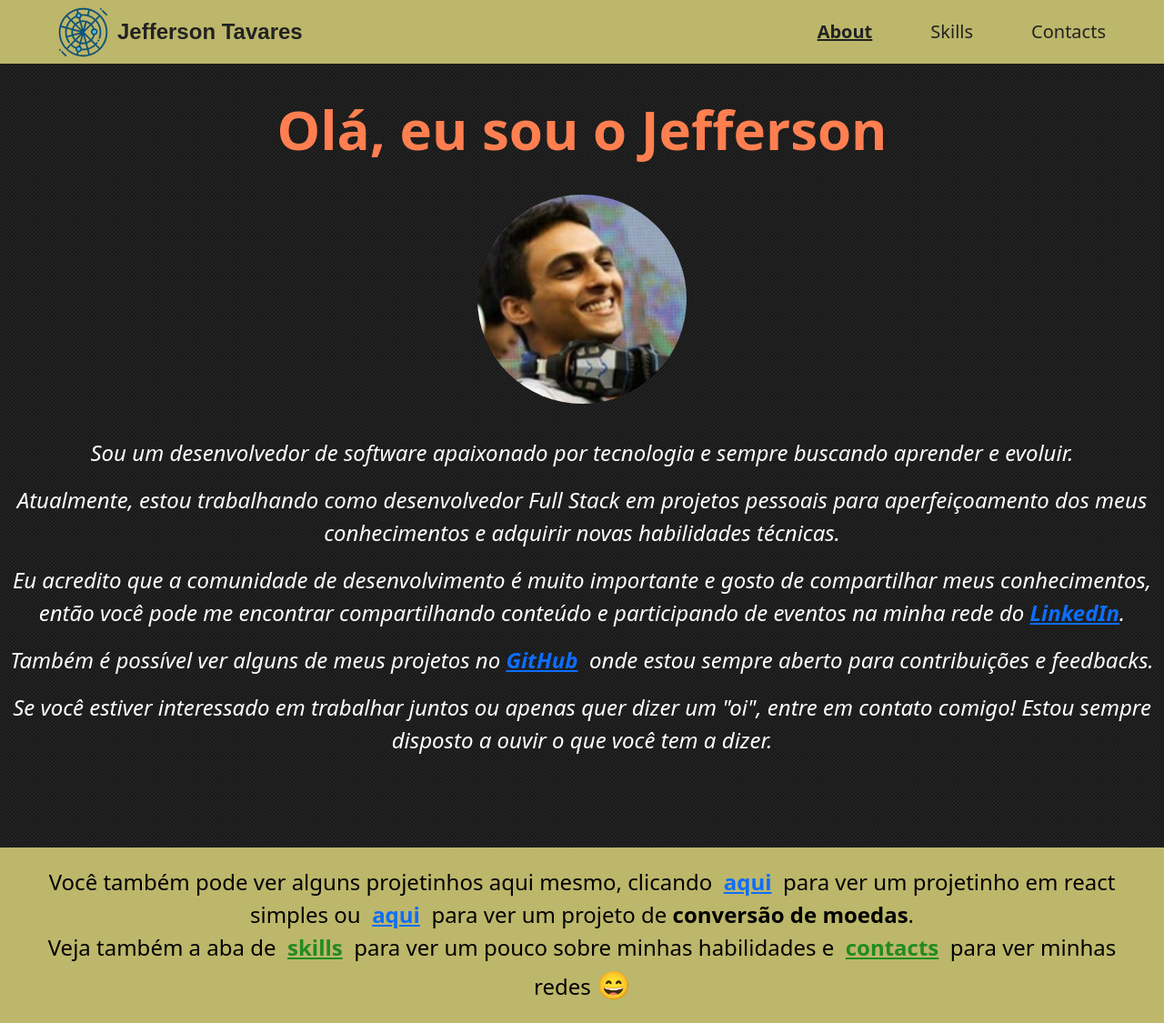
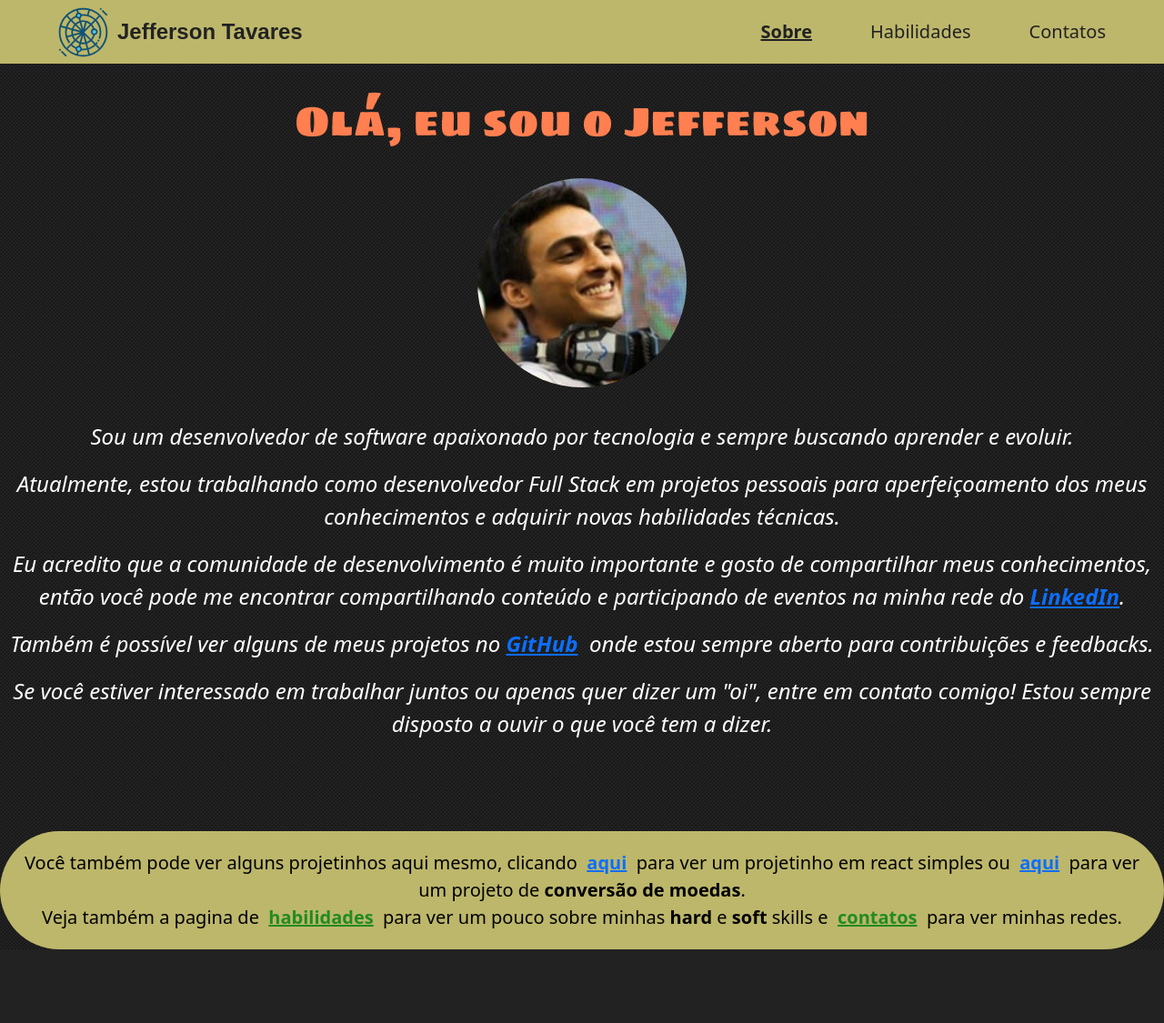
Before and after one commit to jeffersontavaresdm/convert-conversion_front, a React (Vite) app: page / in a window 1280 px wide. Shown: the whole page at 91% size. After the commit the page ends 1044 px from the top, so only its background shows below. Built offline with nearby package versions, Linux system fonts and the light colour scheme; a web font is replaced by a local one.

Commit message:
implemented skills page

```diff
--- a/index.html
+++ b/index.html
@@ -28,6 +28,7 @@
       href="https://fonts.googleapis.com/css2?family=Chivo+Mono:ital,wght@1,100&family=Roboto+Condensed:ital@1&family=Source+Code+Pro:ital,wght@1,200&display=swap"
       rel="stylesheet"
   >
+  <link href='https://fonts.googleapis.com/css?family=Sigmar+One' rel='stylesheet' type='text/css'>
 
   <title>Currency Converter</title>
 </head>
--- a/src/pages/me-page/AboutPage.tsx
+++ b/src/pages/me-page/AboutPage.tsx
@@ -6,15 +6,11 @@ interface AboutPageProps {
 }
 
 const AboutPage: React.FunctionComponent<AboutPageProps> = ({ setPage }) => {
-  document.title = "About"
+  document.title = "Sobre"
 
   return (
     <>
-      <div style={ {
-        width: "100%",
-        height: "100%",
-      } } >
-        <h1 style={ { textAlign: "center", fontWeight: "bold", marginTop: "36px", fontSize: "60px" } } >
+      <h1 style={ { textAlign: "center", marginTop: "36px", fontSize: "45px", fontFamily: "Sigmar One" } } >
         Olá, eu sou o Jefferson
       </h1 >
       <div style={ {
@@ -29,7 +25,7 @@ const AboutPage: React.FunctionComponent<AboutPageProps> = ({ setPage }) => {
           fontSize: "24px",
           fontStyle: "italic",
           marginTop: "36px",
-            textAlign: "center"
+          textAlign: "center",
         } } >
           <p >
             Sou um desenvolvedor de software apaixonado por tecnologia e sempre buscando aprender e evoluir.
@@ -66,12 +62,14 @@ const AboutPage: React.FunctionComponent<AboutPageProps> = ({ setPage }) => {
             entre em contato comigo! Estou sempre disposto a ouvir o que você tem a dizer.
           </p >
           <footer style={ {
-              backgroundColor: "#BDB76B",
+            backgroundColor: "darkkhaki",
             color: "black",
             textAlign: "center",
             padding: "20px",
             marginTop: "100px",
-              fontStyle: "normal"
+            fontStyle: "normal",
+            fontSize: "20px",
+            borderRadius: "100px"
           } } >
             Você também pode ver alguns projetinhos aqui mesmo, clicando
             &nbsp;<Link to={ "/dot" } ><b >aqui</b ></Link >&nbsp;
@@ -79,31 +77,20 @@ const AboutPage: React.FunctionComponent<AboutPageProps> = ({ setPage }) => {
             &nbsp;<Link to={ "/currency-conversion" } ><b >aqui</b ></Link >&nbsp;
             para ver um projeto de <strong >conversão de moedas</strong >.
             <br />
-              Veja também a aba de
+            Veja também a pagina de
             &nbsp;<span
-              style={ {
-                cursor: "pointer",
-                textDecoration: "underline",
-                color: "forestgreen"
-              } }
-              onClick={ () => setPage("skills") }
-            >
-              <b >skills</b >
+            style={ { cursor: "pointer", textDecoration: "underline", color: "forestgreen" } }
+            onClick={ () => setPage("skills") } >
+              <b >habilidades</b >
             </span >&nbsp;
-              para ver um pouco sobre minhas habilidades e
+            para ver um pouco sobre minhas <b >hard</b > e <b >soft</b > skills e
             &nbsp;<span
-              style={ {
-                cursor: "pointer",
-                textDecoration: "underline",
-                color: "forestgreen"
-              } }
-              onClick={ () => setPage("contacts") }
-            >
-              <b >contacts</b >
+            style={ { cursor: "pointer", textDecoration: "underline", color: "forestgreen" } }
+            onClick={ () => setPage("contacts") } >
+              <b >contatos</b >
             </span >&nbsp;
-              para ver minhas redes <span style={ { fontSize: "30px" } } >😄</span >
+            para ver minhas redes.
           </footer >
-          </div >
         </div >
       </div >
     </>
--- a/src/pages/me-page/ContactsPage.tsx
+++ b/src/pages/me-page/ContactsPage.tsx
@@ -1,5 +1,5 @@
 const ContactsPage = () => {
-  document.title = "Contacts"
+  document.title = "Contatos"
 
   return (<h1>Contacts Page</h1>);
 }
--- a/src/pages/me-page/Homepage.tsx
+++ b/src/pages/me-page/Homepage.tsx
@@ -57,13 +57,13 @@ const Homepage = () => {
         </div >
         <div id={ "header-features" } >
           <span ref={ aboutRef } id={ "header-about" } onClick={ () => setPage("about") } >
-          About
+          Sobre
         </span >
           <span ref={ skillsRef } id={ "header-skills" } onClick={ () => setPage("skills") } >
-          Skills
+          Habilidades
         </span >
           <span ref={ contactsRef } id={ "header-contact" } onClick={ () => setPage("contacts") } >
-          Contacts
+          Contatos
         </span >
         </div >
       </div >
--- a/src/pages/me-page/SkillPage.tsx
+++ b/src/pages/me-page/SkillPage.tsx
@@ -1,7 +1,96 @@
-const SkillPage = () => {
-  document.title = "Skills"
+import React from "react";
 
-  return (<h1>Skills Page</h1>);
+interface SkillPageProps {
+  setPage: (page: string) => void
+}
+
+const SkillPage: React.FunctionComponent<SkillPageProps> = ({ setPage }) => {
+  document.title = "Habilidades"
+
+  return (
+    <>
+      <h1 style={ { textAlign: "center", marginTop: "36px", fontSize: "60px", fontFamily: "Sigmar One" } } >
+        Habilidades
+      </h1 >
+      <br />
+      <hr style={ { color: "white" } } />
+      <div style={ {
+        display: "flex",
+        flexDirection: "row",
+        alignItems: "center",
+        justifyContent: "center",
+        marginTop: "60px",
+        color: "white"
+      } } >
+        <div style={ { display: "flex", flexDirection: "row" } } >
+          <div style={ { display: "flex", flexDirection: "column", color: "cadetblue" } } >
+            <span style={ { fontSize: "30px", color: "white", fontWeight: "bold" } } >Hard Skills:</span >
+            <ul style={ { fontStyle: "italic", fontSize: "20px" } } >
+              <li >Java</li >
+              <li >Kotlin</li >
+              <li >Spring Framework</li >
+              <li >HTML/CSS</li >
+              <li >JavaScript</li >
+              <li >TypeScript</li >
+              <li >React</li >
+              <li >Git</li >
+              <li >PostgreSQL</li >
+              <li >Docker</li >
+            </ul >
+          </div >
+          <div style={ { display: "flex", flexDirection: "column", marginLeft: "360px", color: "cadetblue" } } >
+            <span style={ { fontSize: "30px", color: "white", fontWeight: "bold" } } >Soft Skills:</span >
+            <ul style={ { fontStyle: "italic", fontSize: "20px" } } >
+              <li >Vontade de aprender</li >
+              <li >Autonomia</li >
+              <li >Comunicação</li >
+              <li >Trabalho em equipe</li >
+              <li >Proatividade</li >
+              <li >Inteligência emocional</li >
+              <li >Resiliência</li >
+              <li >Adaptabilidade</li >
+              <li >Criatividade</li >
+              <li >Perseverança</li >
+            </ul >
+          </div >
+        </div >
+      </div >
+      <hr style={ { color: "white", marginTop: "60px" } } />
+      <div style={ {
+        display: "flex",
+        flexDirection: "row",
+        justifyContent: "center",
+        alignItems: "center",
+        color: "white"
+      } } >
+        <div style={ { fontSize: "20px", width: "80%", marginTop: "20px" } } >
+          <p >
+            Nesta pagina listei algumas de minhas <b >hard</b > e <b >soft</b > skills,
+            porém algumas (principalmente as soft skills) são mais difíceis de mensurar,
+            por isso devem ser vistas apenas como base para ter uma ideia do profissional que posso ser.
+          </p >
+          <p >
+            Também é importante informar que não listei tudo,
+            algumas habilidades eu tenho um certo conhecimento por ter trabalhado ou por ter estudado um pouco,
+            porém não me sinto muito confortável de mencionar aqui, mas com o tempo com certeza irei colocar nas
+            listas pois continuo sempre estudando e logo terei a confiança nessessária para listá-las.
+          </p >
+          <p >
+            Bom, é isso, te convido para ver meus
+            &nbsp;<span
+            style={ { cursor: "pointer", textDecoration: "underline", color: "forestgreen" } }
+            onClick={ () => setPage("contacts") } >
+              <b >contatos</b >
+            </span >&nbsp;
+            caso queira trocar uma ideia 😄
+            <br />
+            See ya!
+          </p >
+        </div >
+      </div >
+      <hr style={ { color: "white" } } />
+    </>
+  );
 }
 
 export default SkillPage;
--- a/src/pages/pages-css/me-page-css/me.scss
+++ b/src/pages/pages-css/me-page-css/me.scss
@@ -3,7 +3,7 @@
   #header-div {
     height: 70px;
     width: 100%;
-    background-color: #BDB76B;
+    background-color: darkkhaki;
     display: flex;
     flex-direction: row;
 
@@ -20,7 +20,7 @@
 
       #header-name {
         font-family: 'Fontype Rounded', sans-serif;
-        color: #222;
+        color: #222222;
         font-size: 24px;
         font-weight: bold;
         margin-left: 10px;
```
Lines whose indentation alone changed are shown as unchanged.
